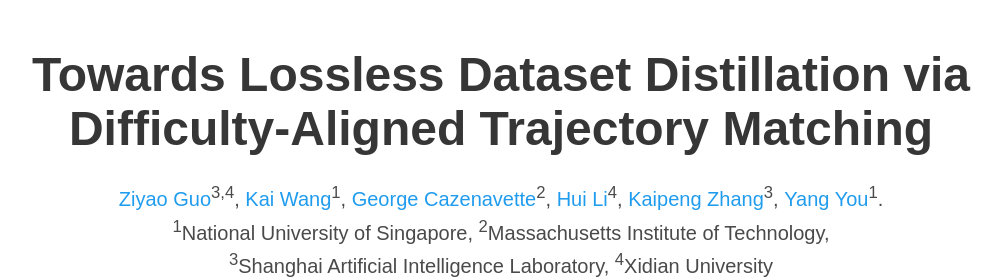
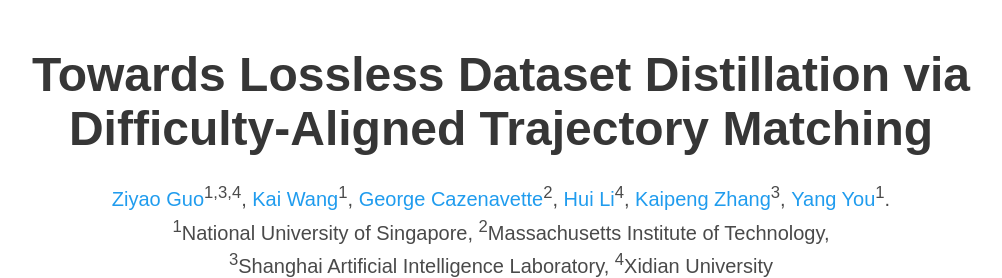
Before and after one commit to NUS-HPC-AI-Lab/DATM, a plain HTML site: page index.html in a window 1280 px wide. Shown: the top 278 px of the page, without its empty margins (139-1141 px from the left). Drawn offline with nearby package versions, Linux system fonts and the light colour scheme; some icons are missing; a web font is replaced by a local one.

Commit message:
Update index.html

```diff
--- a/index.html
+++ b/index.html
@@ -54,7 +54,7 @@
               Trajectory Matching</h1>
             <div class="is-size-5 publication-authors">
               <span class="author-block">
-                <a href="https://github.com/GzyAftermath">Ziyao Guo</a><sup>3,4</sup>, </span>
+                <a href="https://github.com/GzyAftermath">Ziyao Guo</a><sup>1,3,4</sup>, </span>
               <span class="author-block">
                 <a href="https://kaiwang960112.github.io/">Kai Wang</a><sup>1</sup>, </span>
               <span class="author-block">
```
